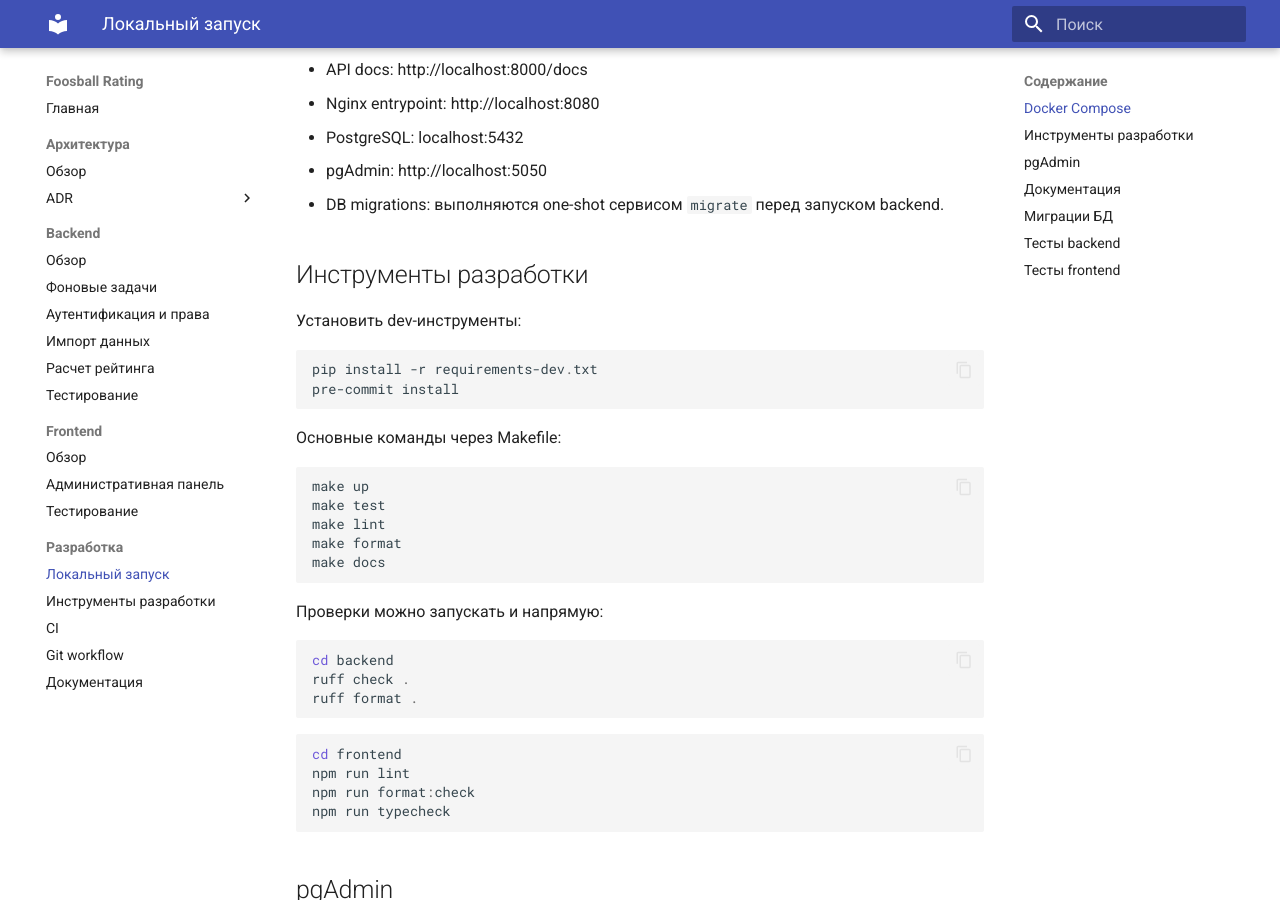
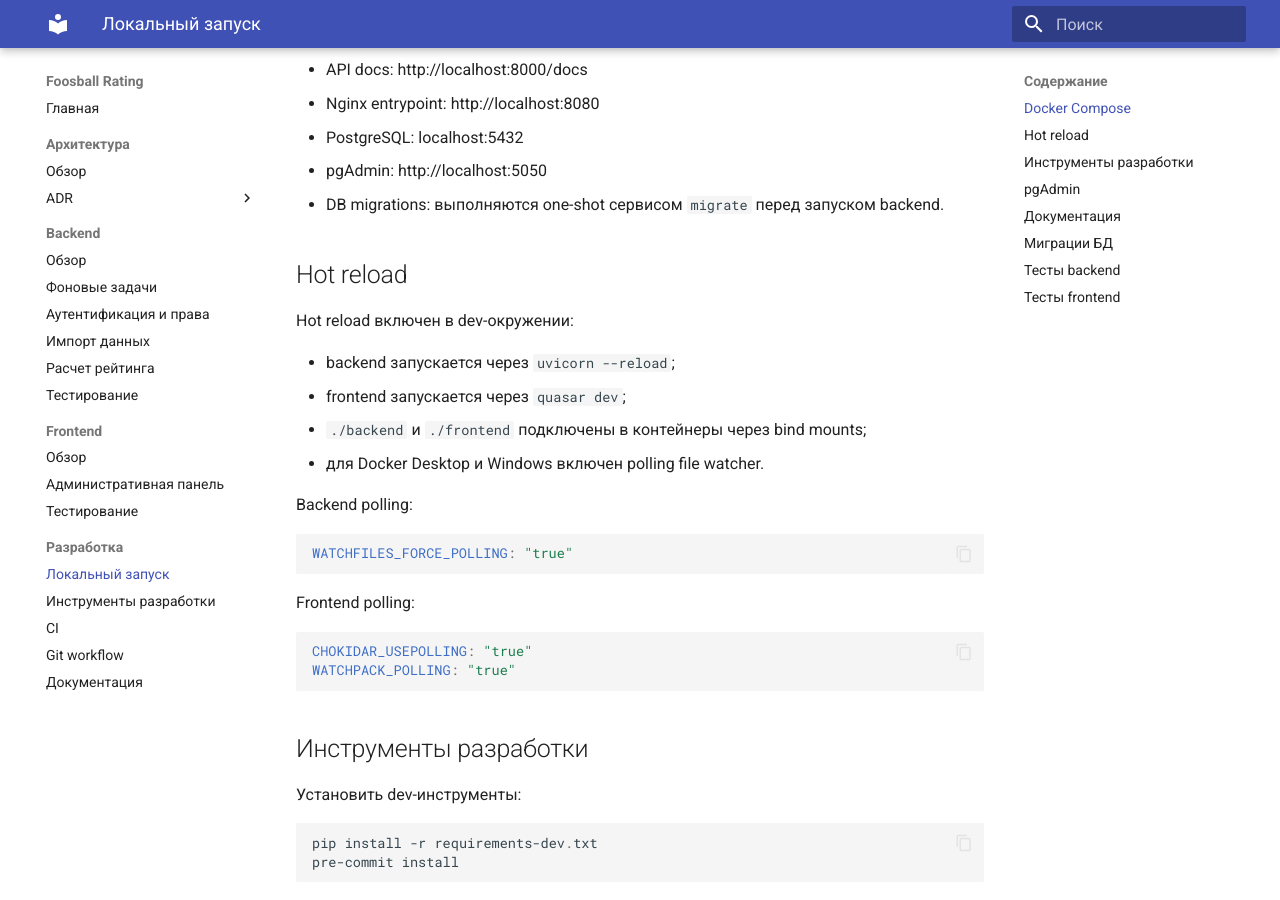
Before and after one commit to y-dvoinyh/foosball_rating, an MkDocs documentation site: the page built from docs/dev/local-setup.md, in a window 1280 px wide and 900 px high, scrolled down 338 px. Built offline with MkDocs 1.6.1 and Material for MkDocs 9.7.7, drawn with Linux system fonts in a browser that asks for light colours.

Commit message:
chore: configure dev hot reload polling

````diff
--- a/docker-compose.yml
+++ b/docker-compose.yml
@@ -35,6 +35,7 @@
       APP_NAME: ${APP_NAME}
       DATABASE_URL: ${DATABASE_URL}
       CORS_ORIGINS: ${CORS_ORIGINS}
+      WATCHFILES_FORCE_POLLING: "true"
     ports:
       - "${BACKEND_PORT}:8000"
     volumes:
@@ -88,6 +89,8 @@
     environment:
       VITE_API_BASE_URL: ${VITE_API_BASE_URL}
       VITE_DEV_API_PROXY_TARGET: ${VITE_DEV_API_PROXY_TARGET}
+      CHOKIDAR_USEPOLLING: "true"
+      WATCHPACK_POLLING: "true"
     ports:
       - "${FRONTEND_PORT}:5173"
     volumes:
--- a/docs/dev/local-setup.md
+++ b/docs/dev/local-setup.md
@@ -15,6 +15,28 @@
 - PostgreSQL: localhost:5432
 - pgAdmin: http://localhost:5050
 - DB migrations: выполняются one-shot сервисом `migrate` перед запуском backend.
+
+## Hot reload
+
+Hot reload включен в dev-окружении:
+
+- backend запускается через `uvicorn --reload`;
+- frontend запускается через `quasar dev`;
+- `./backend` и `./frontend` подключены в контейнеры через bind mounts;
+- для Docker Desktop и Windows включен polling file watcher.
+
+Backend polling:
+
+```yaml
+WATCHFILES_FORCE_POLLING: "true"
+```
+
+Frontend polling:
+
+```yaml
+CHOKIDAR_USEPOLLING: "true"
+WATCHPACK_POLLING: "true"
+```
 
 ## Инструменты разработки
 
````
Also changed, not shown: README.md (+7 -0 lines).
